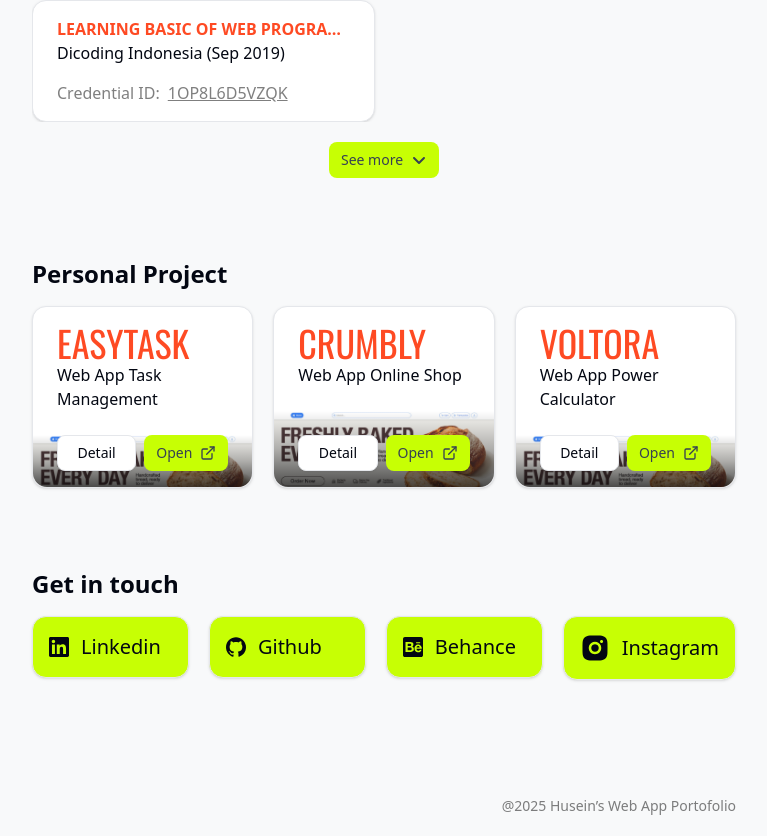
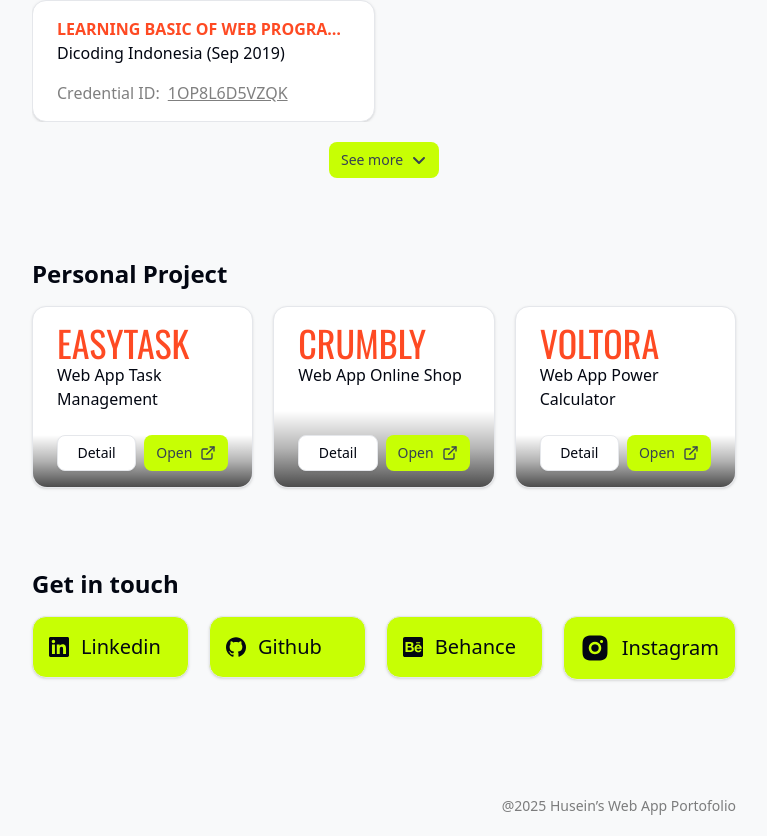
Before and after one commit to hmuawiyah/Web-Portofolio, a Next.js app: page / in a window 1280 px wide. Shown: the part 1896-2732 px from the top of the page, without its empty margins (256-1023 px from the left). Built offline with nearby package versions, Linux system fonts and the light colour scheme.

Commit message:
some changes

```diff
--- a/src/components/PersonalProject.tsx
+++ b/src/components/PersonalProject.tsx
@@ -16,18 +16,21 @@
         {
             title: "EasyTask",
             desc: "Task Management",
+            img: "/TASKNEST-SS.jpg",
             linkDetail: "/",
             linkOpen: "/"
         },
         {
             title: "Crumbly",
             desc: "Online Shop",
-            linkDetail: "/",
+            img: "/",
+            linkDetail: "/Crumbly-SS.jpg",
             linkOpen: "/"
         },
         {
             title: "Voltora",
             desc: "Power Calculator",
+            img: "/",
             linkDetail: "/",
             linkOpen: "/"
         },
@@ -51,7 +54,7 @@
 
                         <CardContent className="relative flex h-full items-end pb-0 overflow-hidden">
                             <div
-                                className="absolute inset-0 bg-cover bg-top bg-[url(/Crumbly-SS.jpg)] rounded-b-xl"
+                                className={`absolute inset-0 bg-cover bg-top bg-[url(${val.img})] rounded-b-xl`}
                             />
 
                             <div className="absolute inset-0 bg-linear-to-t from-black/70 via-black/30 to-transparent rounded-b-xl" />
```
